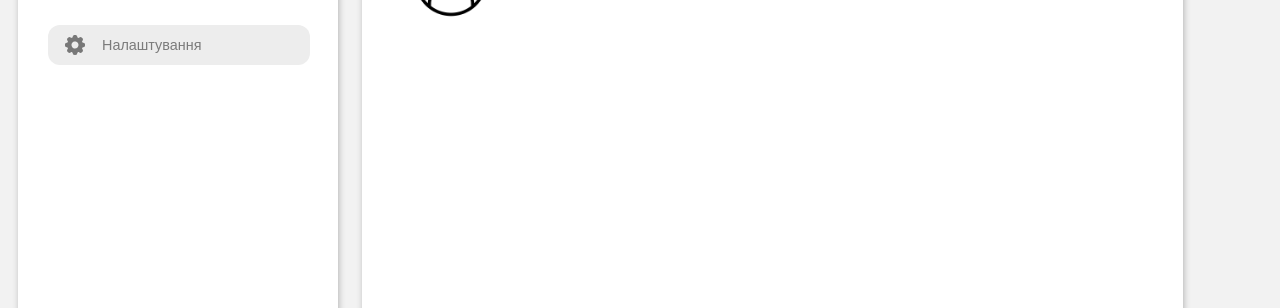
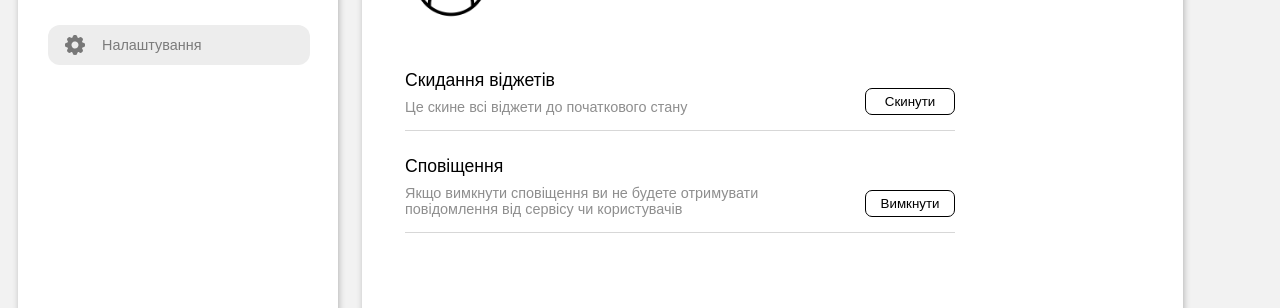
Before and after one commit to Kenobi-Knobs/badger-next, a Next.js app: page /settings in a window 1280 px wide. Shown: the part 201-509 px from the top of the page. Built offline with nearby package versions, Linux system fonts and the light colour scheme; no server answers; sample sign-in values are in the browser's storage; a web font is replaced by a local one.

Commit message:
Add template for settings and dynamic loading widget components

```diff
--- a/src/pages/api/auth/[...nextauth].js
+++ b/src/pages/api/auth/[...nextauth].js
@@ -19,6 +19,7 @@ export const authOptions = {
 					if (!userExists) {
 						await collection.insertOne({
 							id: user.id,
+							role: 'user',
 							name: [user.first_name, user.last_name || ''].join(' ').trim(),
 							image: user.photo_url || null,
 							username: user.username || null,
--- a/src/pages/settings.tsx
+++ b/src/pages/settings.tsx
@@ -56,12 +56,38 @@ const Settings: NextPageWithLayout = () => {
 							className={styles.avatar}
 						/>
 						<div className={styles.userNameContainer}>
-							<div className={styles.userFullName}>{user?.name || ''}</div>
+							<div className = {styles.topContainer}>
+								<div className={styles.userFullName}>{user?.name || ''}</div>
+								{user?.role === 'admin' && <div className={styles.adminBadge}>admin</div>}
+							</div>
 							<div className={styles.userName}>{'@' + user?.username || ''}</div>
 						</div>
 					</div>
 					<div className={styles.headerStatistics}>
 						<div className={styles.statistic}>Днів користування: {getUsingDayCount(user?.registeredAt)}</div>
+					</div>
+				</div>
+				<div className={styles.settingsContainer}>
+					<div>
+						<div className={styles.settingComponent}>
+							<div className={styles.settingLeftBlock}>
+								<div className={styles.settingName}>Скидання віджетів</div>
+								<div className={styles.settingDescription}>Це скине всі віджети до початкового стану</div>
+							</div>
+							<button className={styles.settingButton}>Скинути</button>
+						</div>
+						<div className={styles.settingComponent}>
+							<div className={styles.settingLeftBlock}>
+								<div className={styles.settingName}>Сповіщення</div>
+								<div className={styles.settingDescription}>Якщо вимкнути сповіщення ви не будете отримувати повідомлення від сервісу чи користувачів</div>
+							</div>
+							<button className={styles.settingButton}>Вимкнути</button>
+						</div>
+					</div>
+					<div>
+						{user?.role === 'admin' &&
+							<p>Зареструвати віджет</p>
+						}
 					</div>
 				</div>
 			</>
--- a/src/styles/NotificationsArchive.module.css
+++ b/src/styles/NotificationsArchive.module.css
@@ -111,7 +111,9 @@
 .notificationsList {
 	overflow-y: overlay;
 	max-height: -webkit-fill-available;
-	width: 420px;
+	width: 425px;
+	height: 82%;
+	margin-top: 20px;
 }
 
 .notificationsList::-webkit-scrollbar {
--- a/src/styles/Settings.module.css
+++ b/src/styles/Settings.module.css
@@ -52,3 +52,59 @@
 	margin-top: 10px;
 	color: #b5b5b5;
 }
+
+.topContainer {
+	display: flex;
+}
+
+.adminBadge {
+	margin-left: 10px;
+	font-size: 0.7rem;
+	background-color: #fff70b;
+	padding: 6px;
+	border-radius: 8px;
+}
+
+.settingsContainer {
+	margin-left: 35px;
+	margin-top: 50px;
+	display: flex;
+}
+
+.settingComponent {
+	display: flex;
+	max-width: 550px;
+	justify-content: space-between;
+	margin-bottom: 25px;
+	align-items: flex-end;
+	padding-bottom: 15px;
+	border-bottom: 1px solid #d7d7d7;
+}
+
+.settingLeftBlock {
+	max-width: 70%;
+}
+
+.settingName {
+	font-size: 1.1rem;
+	font-weight: 500;
+	margin-bottom: 8px;
+}
+
+.settingDescription {
+	font-size: 0.9rem;
+	color: #8e8e8e;
+}
+
+.settingButton {
+	background-color: white;
+	padding: 5px;
+	border: 0.11rem solid black;
+	border-radius: 7px;
+	min-width: 90px;
+	cursor: pointer;
+}
+
+.settingButton:hover {
+	border: 0.14rem solid black;
+}
```
Also changed, not shown: src/pages/widget/[widgetID].tsx (+15 -5 lines), src/widgets/test-widget.tsx (added, +11 -0 lines), src/widgets/test-widget2.tsx (added, +11 -0 lines), public/widgetsResources/test-widget-head.jpg (renamed from public/widgets/15874.jpg).
